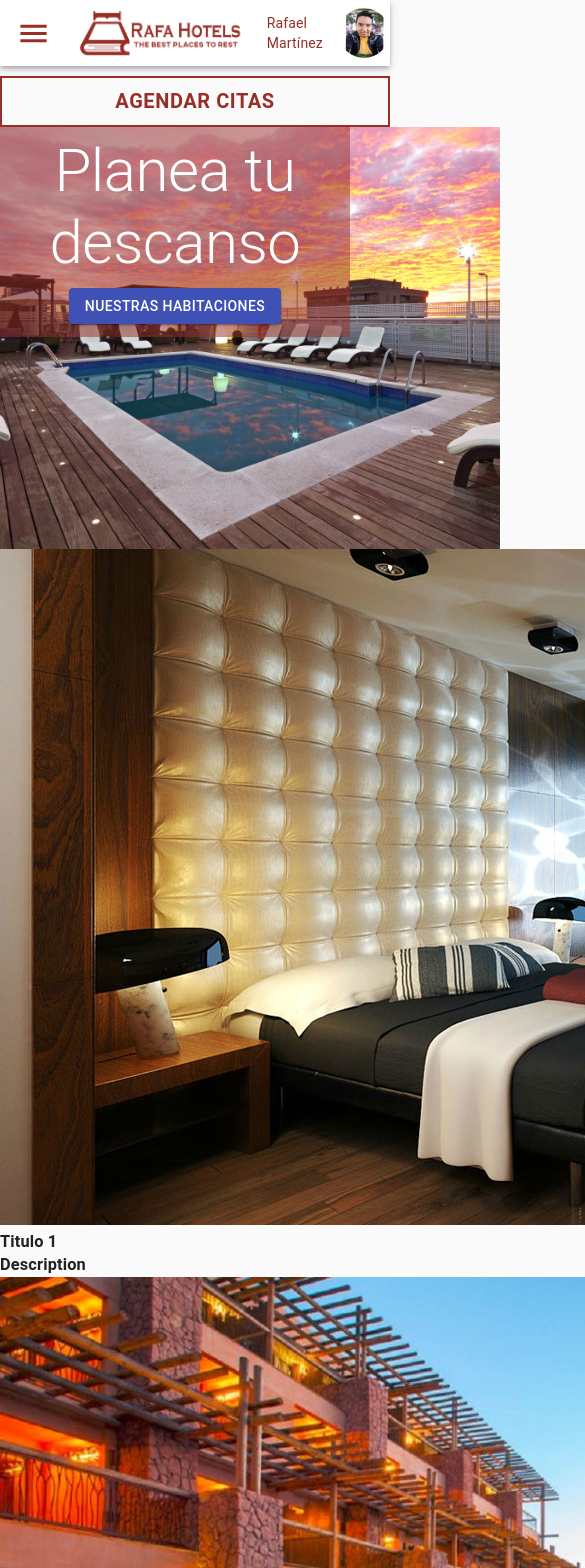
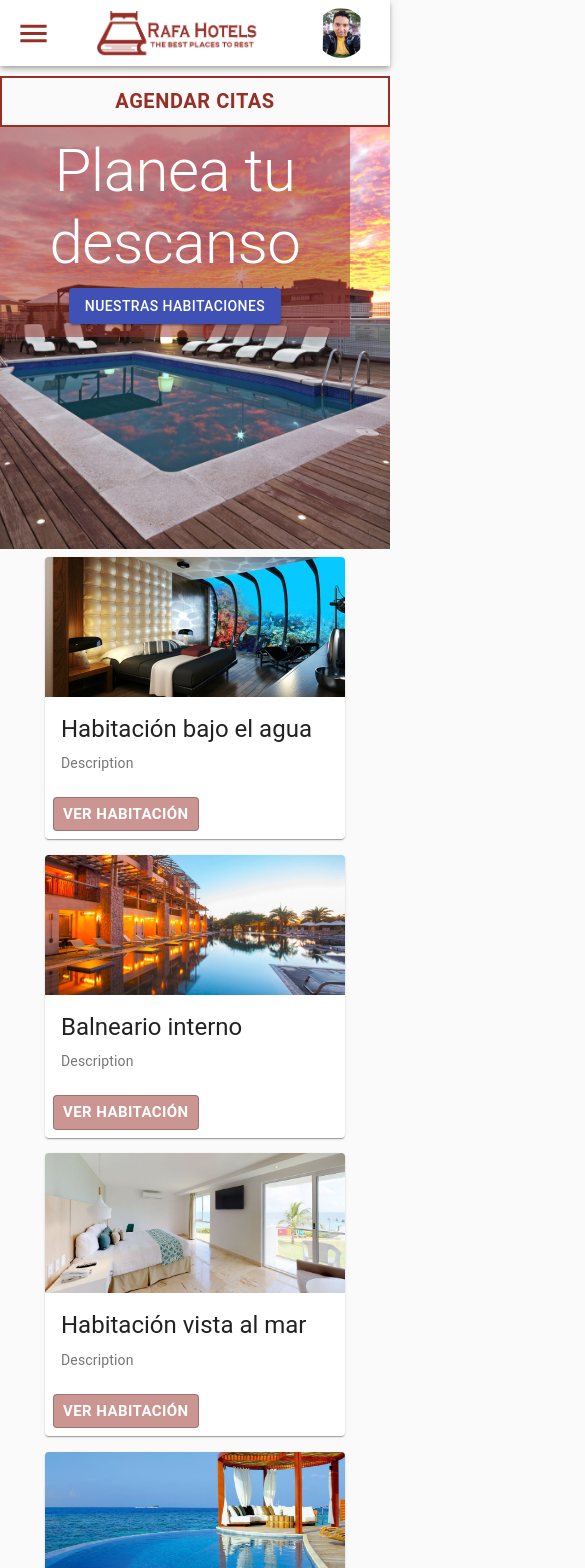
Before and after one commit to FieraNumero1/Hotels-Rafa, a React (Create React App) app: page / in a window 390 px wide. Shown: the top 1568 px of the page, 585 px wide, since content can reach past the window. Built offline with nearby package versions, Linux system fonts and the light colour scheme.

Commit message:
🔨 the cards has been advanced, and modal to show the img has been finished

```diff
--- a/package.json
+++ b/package.json
@@ -14,6 +14,7 @@
     "react": "^17.0.2",
     "react-date-range": "^1.1.3",
     "react-dom": "^17.0.1",
+    "react-modal-image": "^2.5.0",
     "react-redux": "^7.2.2",
     "react-router-dom": "^5.2.0",
     "react-scripts": "4.0.3"
--- a/src/components/Banner.js
+++ b/src/components/Banner.js
@@ -19,7 +19,7 @@ const useStyle = makeStyles((theme)=>({
     root: {
         marginTop:'10px',
         height: '50vh',
-        minWidth: '500px',
+        // minWidth: '500px',
         position: 'relative',
         backgroundImage: `url(${backgroundImage})`,
         backgroundPosition:'center',
--- a/src/components/DatePicker.js
+++ b/src/components/DatePicker.js
@@ -59,6 +59,7 @@ const useStyle = makeStyles((theme)=>({
         backgroundColor: '#fff',
         textAlign:'center',
         //lo que esta onda hace es que el primer button que encuentre se le aplique estas propiedades
+        '& button':{backgroundColor:'rgba(152,47,39,0.5)',},
         '& button:hover':{
             backgroundColor:"#982F27",
             color: 'white',
@@ -70,6 +71,7 @@ const useStyle = makeStyles((theme)=>({
 
     },
     input: {
+        width:'6vw',
         border: '1px solid gray',
         borderRadius: '25px',
         paddingLeft: '10px',
--- a/src/components/Header.js
+++ b/src/components/Header.js
@@ -1,4 +1,4 @@
-import { AppBar, Avatar, List, IconButton, InputBase, makeStyles, Toolbar, Typography,  Button } from '@material-ui/core'
+import { AppBar, Avatar, List, IconButton, InputBase, makeStyles, Toolbar, Typography,  Button, Link } from '@material-ui/core'
 import React, { useState, useEffect } from 'react'
 import logo from '../issest/img/logo.PNG'
 import foto from '../issest/img/foto.jpg'
@@ -9,6 +9,7 @@ import Drawer from '@material-ui/core/Drawer';
 const Header = () => {
 
     const [mobileView, setMobileView] = useState(true);
+    const [mobileViewAvatar, setMobileViewAvatar] = useState(true);
     const [draweropen, setDraweropen] = useState(false);
     const classes = useStyle();
 
@@ -17,6 +18,10 @@ const Header = () => {
             window.innerWidth < 900 ? setMobileView(true) : setMobileView(false);
         responsiveness();
         window.addEventListener("resize", () => responsiveness());
+        const responsivenessLogo = () =>
+            window.innerWidth < 400 ? setMobileViewAvatar(false) : setMobileViewAvatar(true);
+            responsivenessLogo();
+        window.addEventListener("resize", () => responsivenessLogo());
     }, []);
 
     const displayMobile = () => {
@@ -70,8 +75,9 @@ const Header = () => {
                     <img src={logo} className={classes.logo} alt='logo' />
                 </a>
                 <div className={classes.right}>
-                    <a href='/' style={{textDecoration:'none', color: "#982F27"}}> Rafael Martínez </a>
-                    <Avatar alt='Foto' src={foto}  className={classes.avatar}/>
+                {mobileViewAvatar&&(<a href='/' style={{textDecoration:'none', color: "#982F27"}}> Rafael Martínez </a>)}
+                    <Link href="/" ><Avatar alt='Foto' src={foto}  className={classes.avatar}/> </Link>
+
                 </div>
             </Toolbar>
         );
@@ -91,7 +97,7 @@ const Header = () => {
                     <a href='/' style={{ color: '#982F27', textDecoration:'none' }}>
                         Rafael Martínez
                     </a>
-                    <Avatar alt='Foto' src={foto}  className={classes.avatar}/>
+                    <Link href="/" ><Avatar alt='Foto' src={foto}  className={classes.avatar}/> </Link>
 
 
                 </div>
@@ -113,6 +119,7 @@ const useStyle = makeStyles((styles) => ({
         backgroundColor: "white",
         zIndex: 99,
         width: "100%",
+
     },
     toolbar: {
         display: "flex",
@@ -150,6 +157,7 @@ const useStyle = makeStyles((styles) => ({
         marginLeft: styles.spacing(2),
         width: '50px',
          height: '50px',
+
     },
 }));
 
--- a/src/components/Home.js
+++ b/src/components/Home.js
@@ -4,9 +4,23 @@ import Banner from './Banner';
 import RoomCard from './RoomCard';
 import DatePicker from './DatePicker';
 import dataRoom from './RoomsData'
+
+const resetModals = (data) => data.map((room)=>({...room, show: false}));
+
 const Home = () => {
   const classes = useStyle();
   const [showDatePicker, setShowDatePicker] = useState(false);
+  const [dataCard, setDataCard] = useState(resetModals(dataRoom));
+
+  const handleModal = (index) => () => {
+    setDataCard(prev=>{
+      const result = resetModals(prev);
+      result[index].show = true;
+
+      return result;
+    })
+  }
+
 
     return (
       // react fragment
@@ -22,8 +36,8 @@ const Home = () => {
             <Banner/>
           </div>
           <div className={classes.section}>
-            {dataRoom.map(({src, title, description}, index)=>(
-              <RoomCard key={index} src={src} title={title} description={description}/>
+            {dataCard.map((data, index)=>(
+              <RoomCard key={index} {...data} showCard={handleModal(index)} />
             ))
             }
           </div>
@@ -36,23 +50,26 @@ const useStyle = makeStyles((theme)=>({
   root: {
     display: 'flex',
     flexDirection: 'column',
-    width: '100vw',
+    width: '100%',
   },
   dates: {
     display: 'flex',
     flexDirection: 'column',
-    width: '100vw',
+    width: '100%',
   },
   banner:{
     display: 'flex',
     flexDirection: 'column',
-    width: '100vw',
+    width: '100%',
   },
   section:{
     display: 'flex',
-    width: '100vw',
-    flexDirection: 'column',
-  },
+    width: '100%',
+    flexWrap:'wrap',
+    justifyContent: 'center',
+    flexDirection: 'row',
+
+    },
   bottonsitos: {
     top:'10px',
     border: '2px solid',
--- a/src/components/RoomCard.js
+++ b/src/components/RoomCard.js
@@ -1,13 +1,122 @@
-import React from 'react'
+import React, {useState} from 'react'
+import { makeStyles } from '@material-ui/core/styles';
+import Card from '@material-ui/core/Card';
+import CardActionArea from '@material-ui/core/CardActionArea';
+import CardActions from '@material-ui/core/CardActions';
+import CardContent from '@material-ui/core/CardContent';
+import CardMedia from '@material-ui/core/CardMedia';
+import Button from '@material-ui/core/Button';
+import Typography from '@material-ui/core/Typography';
+import { Lightbox } from "react-modal-image";
 
-const RoomCard = ({src, title, description}) => {
+const RoomCard = ({ src, title, description, show, showCard }) => {
+    const classes = useStyles();
+    const [open, setOpen] = useState(false);
+
+    const handleOpen = () => {
+      setOpen(true);
+    };
+
+    const handleClose = () => {
+      setOpen(false);
+    };
+
+
     return (
-        <div>
-            <img src={src}/>
-            <h3>{title}</h3>
-            <h3>{description}</h3>
-        </div>
-    )
+            <>
+            <Card className={classes.root}>
+                <CardActionArea >
+                    <CardMedia
+                        onClick={handleOpen}
+                        component="img"
+                        alt="Contemplative Reptile"
+                        height="140"
+                        image={src}
+                        title="Contemplative Reptile"
+                    />
+                    <CardContent>
+                        <Typography gutterBottom variant="h5" component="h2">
+                            {title}
+                        </Typography>
+                        <Typography variant="body2" color="textSecondary" component="p">
+                            {description}
+                        </Typography>
+                    </CardContent>
+                </CardActionArea>
+                <CardActions>
+                    {/* <Button  variant="contained" color="primary">
+                        Share
+                    </Button> */}
+                    <Button size="small" variant="outlined"  className={classes.botonCard}>
+                        Ver habitación
+                    </Button>
+                </CardActions>
+
+
+            </Card>
+            <div>
+            {open&&(<Lightbox
+                medium={src}
+                large={src}
+                alt={title}
+
+                onClose={handleClose}
+                />)}
+            </div>
+            </>
+    );
 }
 
+const useStyles = makeStyles((theme) => ({
+    root: {
+        margin: '2%',
+        minWidth: 300,
+        width: '25%',
+        justifyContent: 'space-around',
+        transition: 'all 1s ease',
+        '&:hover' : {
+            boxShadow:'5px 10px gray',
+            transform: 'scale(1.1)',
+        }
+
+    },
+    inputSection: {
+        display: 'flex',
+        flexDirection: 'column',
+        backgroundColor: '#fff',
+        textAlign: 'center',
+        //lo que esta onda hace es que el primer button que encuentre se le aplique estas propiedades
+        '& button:hover': {
+            backgroundColor: "#982F27",
+            color: 'white',
+        }
+    },
+    botonCard: {
+        transition: 'all 0.5s ease',
+        fontSize:'15px',
+        fontWeight:'bold',
+        backgroundColor:'rgba(152,47,39,0.5)',
+        color:'white',
+        '&:hover': {
+            backgroundColor:'#3f51b5',
+            color:'white',
+            fontWeight:'bold',
+            borderRadius: '25px',
+            // transform: 'scale(1.1)'
+        },
+    },
+    people: {
+        display: 'flex',
+        justifyContent: 'center',
+
+    },
+    input: {
+        border: '1px solid gray',
+        borderRadius: '25px',
+        paddingLeft: '10px',
+    },
+
+}))
+
+
 export default RoomCard
--- a/src/components/RoomsData.js
+++ b/src/components/RoomsData.js
@@ -9,35 +9,35 @@ import img8 from '../issest/img/castle.jpg'
 
 const dataRoom = [
     {   src: img1,
-        title: 'Titulo 1',
+        title: 'Habitación bajo el agua',
         description: 'Description',
     },
     {   src: img2,
-        title: 'Titulo 2',
+        title: 'Balneario interno',
         description: 'Description',
     },
     {   src: img3,
-        title: 'Titulo 3',
+        title: 'Habitación vista al mar',
         description: 'Description',
     },
     {   src: img4,
-        title: 'Titulo 4',
+        title: 'Piscina de lujo',
         description: 'Description',
     },
     {   src: img5,
-        title: 'Titulo 5',
+        title: 'Habitación golden',
         description: 'Description',
     },
     {   src: img6,
-        title: 'Titulo 6',
+        title: 'Habitación gamer',
         description: 'Description',
     },
     {   src: img7,
-        title: 'Titulo 7',
+        title: 'Restaurante',
         description: 'Description',
     },
     {   src: img8,
-        title: 'Titulo 8',
+        title: 'Habitación castillo',
         description: 'Description',
     },
 
```
Also changed, not shown: src/components/Modal.js (added, +40 -0 lines), src/components/Modal2.js (added, +72 -0 lines), 1 other file (tests, documents, lock files or other folders).
